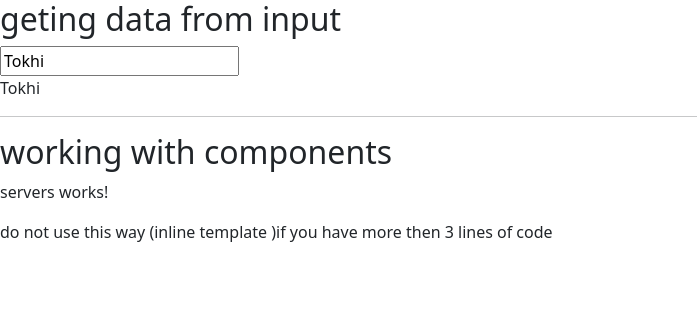
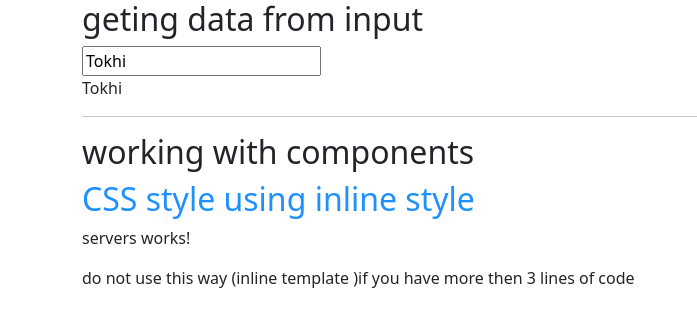
Before and after one commit to Rena-Tokhi/Angular, an Angular app in the folder Angular/: page / in a window 1280 px wide. Shown: the top 326 px of the page, without its empty margins (0-697 px from the left). Built offline with nearby package versions, Linux system fonts and the light colour scheme.

Commit message:
Css style using inline styling

```diff
--- a/Angular/src/app/app.component.html
+++ b/Angular/src/app/app.component.html
@@ -1,6 +1,14 @@
-<h2> geting data from input </h2>
-<input type="text" [(ngModel)]="name" >
-<p>{{name}} </p>
-<hr>
-<h2> working with components </h2>
-<app-server></app-server>
+
+<div class="container">
+  <div class="row">
+    <div class="col-xs-12">
+      <h2> geting data from input </h2>
+      <input type="text" [(ngModel)]="name" >
+      <p>{{name}} </p>
+      <hr>
+       <h2 >  working with components </h2>
+     <app-server></app-server>
+     <!-- <app-servers></app-servers> -->
+    </div>
+  </div>
+</div>
--- a/Angular/src/app/servers/servers.component.html
+++ b/Angular/src/app/servers/servers.component.html
@@ -1 +1,2 @@
+<h2> CSS style using inline style </h2>
 <p>servers works!</p>
--- a/Angular/src/app/servers/servers.component.ts
+++ b/Angular/src/app/servers/servers.component.ts
@@ -3,7 +3,11 @@ import { Component, OnInit } from '@angular/core';
 @Component({
   selector: 'app-servers',
   templateUrl: './servers.component.html',
-  styleUrls: ['./servers.component.css']
+  styles: [`
+     h2{
+       color:dodgerblue;
+     }
+  `]
 })
 export class ServersComponent implements OnInit {
 
```
